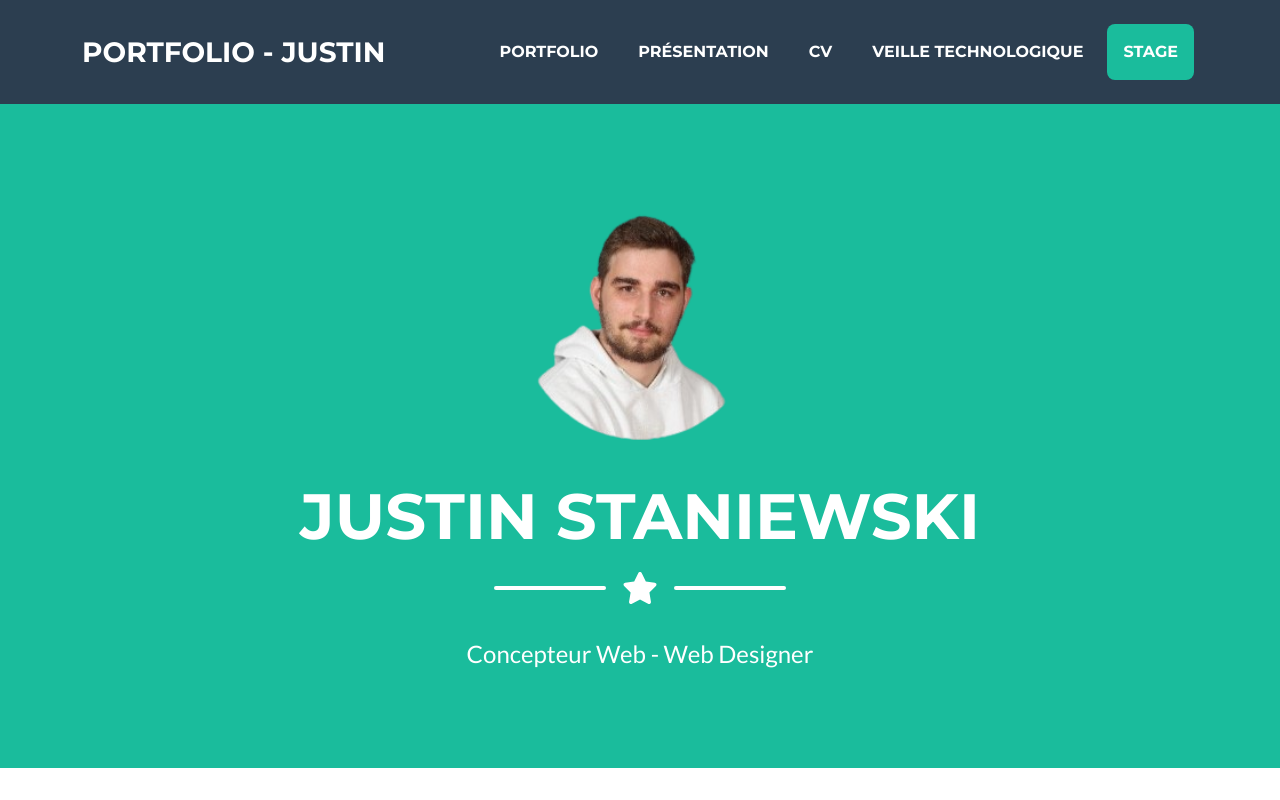
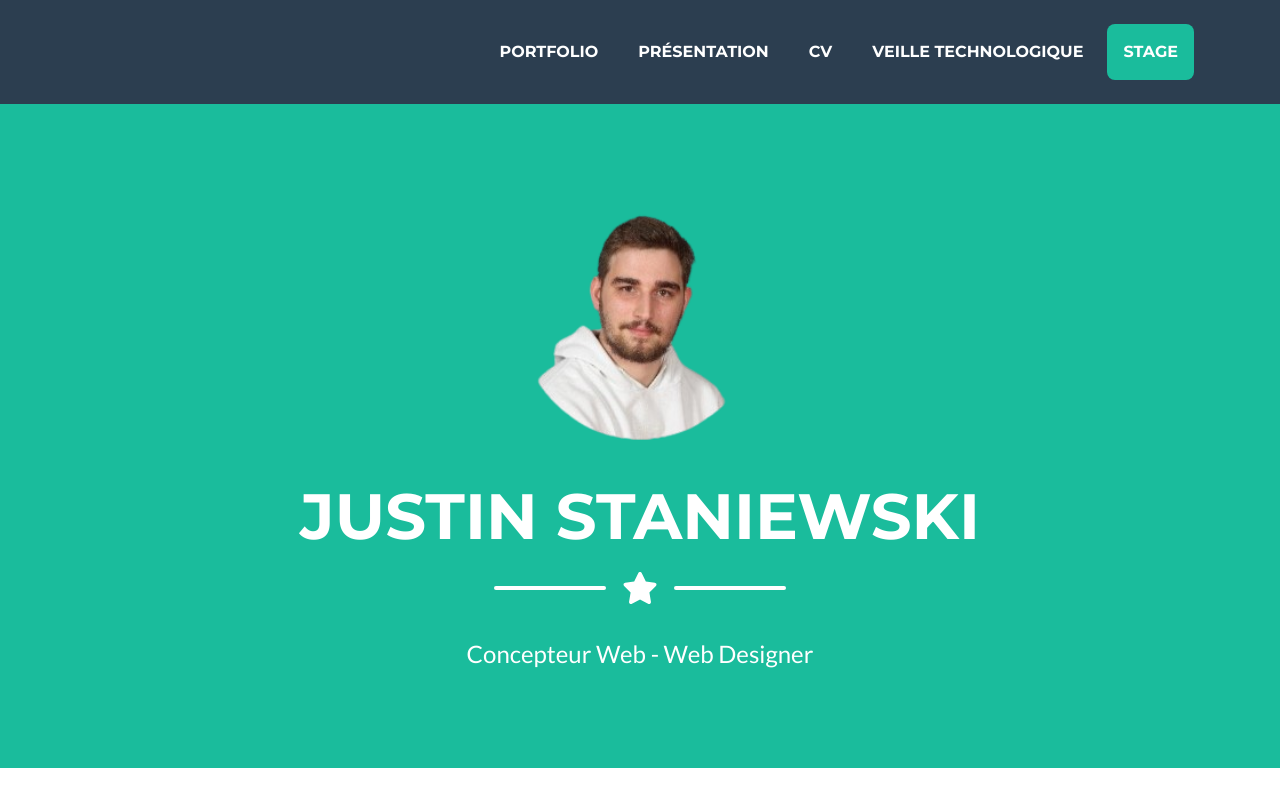
Before and after one commit to Mister-Metros/Portfolio-Justin, a plain HTML site: page index.html in a window 1280 px wide. Shown: the top 800 px of the page. Drawn offline with nearby package versions, Linux system fonts and the light colour scheme.

Commit message:
Update index.html

```diff
--- a/index.html
+++ b/index.html
@@ -20,7 +20,7 @@
         <!-- Navigation-->
         <nav class="navbar navbar-expand-lg bg-secondary text-uppercase fixed-top" id="mainNav">
             <div class="container">
-                <a class="navbar-brand" href="#page-top">Portfolio - Justin</a>
+                <a class="navbar-brand" href="#page-top"> <!-- Titre en haut à gauche --></a>
                 <button class="navbar-toggler text-uppercase font-weight-bold bg-primary text-white rounded" type="button" data-bs-toggle="collapse" data-bs-target="#navbarResponsive" aria-controls="navbarResponsive" aria-expanded="false" aria-label="Toggle navigation">
                     Menu
                     <i class="fas fa-bars"></i>
```
